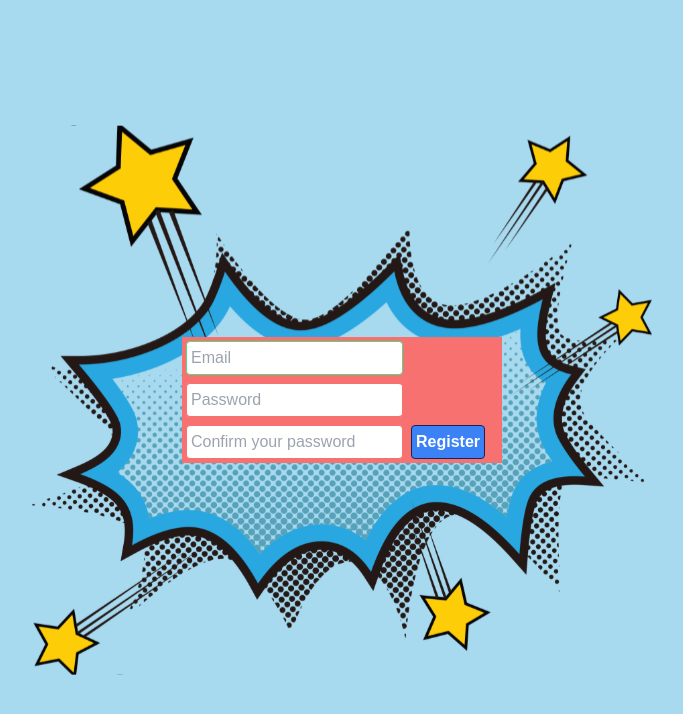
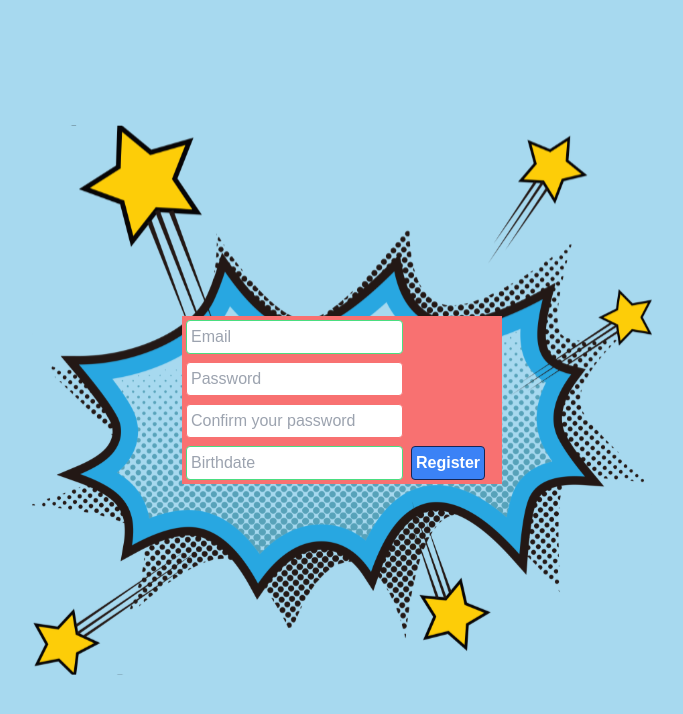
Before and after one commit to WildCodeSchool/2023-09-orleans-cda-projet2-groupe-a, a React (Vite) app in the folder packages/frontend/web/: page /register in a window 1280 px wide. Shown: the top 714 px of the page, without its empty margins (298-981 px from the left). Built offline with nearby package versions, Linux system fonts and the light colour scheme; no server answers; a web font is replaced by a local one.

Commit message:
feat: auth frontend
Modify birthdate

rebase front-auth

```diff
--- a/packages/frontend/web/src/pages/Register.tsx
+++ b/packages/frontend/web/src/pages/Register.tsx
@@ -9,7 +9,7 @@ export default function Register() {
 
   const [email, setEmail] = useState<string>('');
   const [password, setPassword] = useState<string>('');
-  // const [birthdate, setBirthdate] = useState<string>('');
+  const [birthdate, setBirthdate] = useState<string>('');
 
   const onSubmit = async (event: FormEvent<HTMLFormElement>) => {
     event.preventDefault(); // pour empêcher le rafraîchissement de la page.
@@ -18,7 +18,7 @@ export default function Register() {
     // Await suspend l'exécution du code à la résolution de la promesse.
     // Param1 du fetch : adresse du serveur et route.
     // Param2: un objet contenant
-    const res = await fetch('localhost:3333/api/auth/login', {
+    const res = await fetch('http://10.0.28.76:3333/api/auth/register', {
       method: 'POST',
       credentials: 'include', // optionnel mais indispensable pour retrouver le cookie.
       headers: {
@@ -85,6 +85,15 @@ export default function Register() {
               setPassword(event.target.value);
             }}
           />
+          <input
+            className='2px m-1 rounded border border-green-400 p-1'
+            type='birthdate'
+            placeholder='Birthdate'
+            value={birthdate}
+            onChange={(event) => {
+              setBirthdate(event.target.value);
+            }}
+          />
           <button
             className='button m-1 rounded border border-blue-950 bg-blue-500 p-1 font-bold text-white hover:bg-blue-700'
             type='submit'
```
